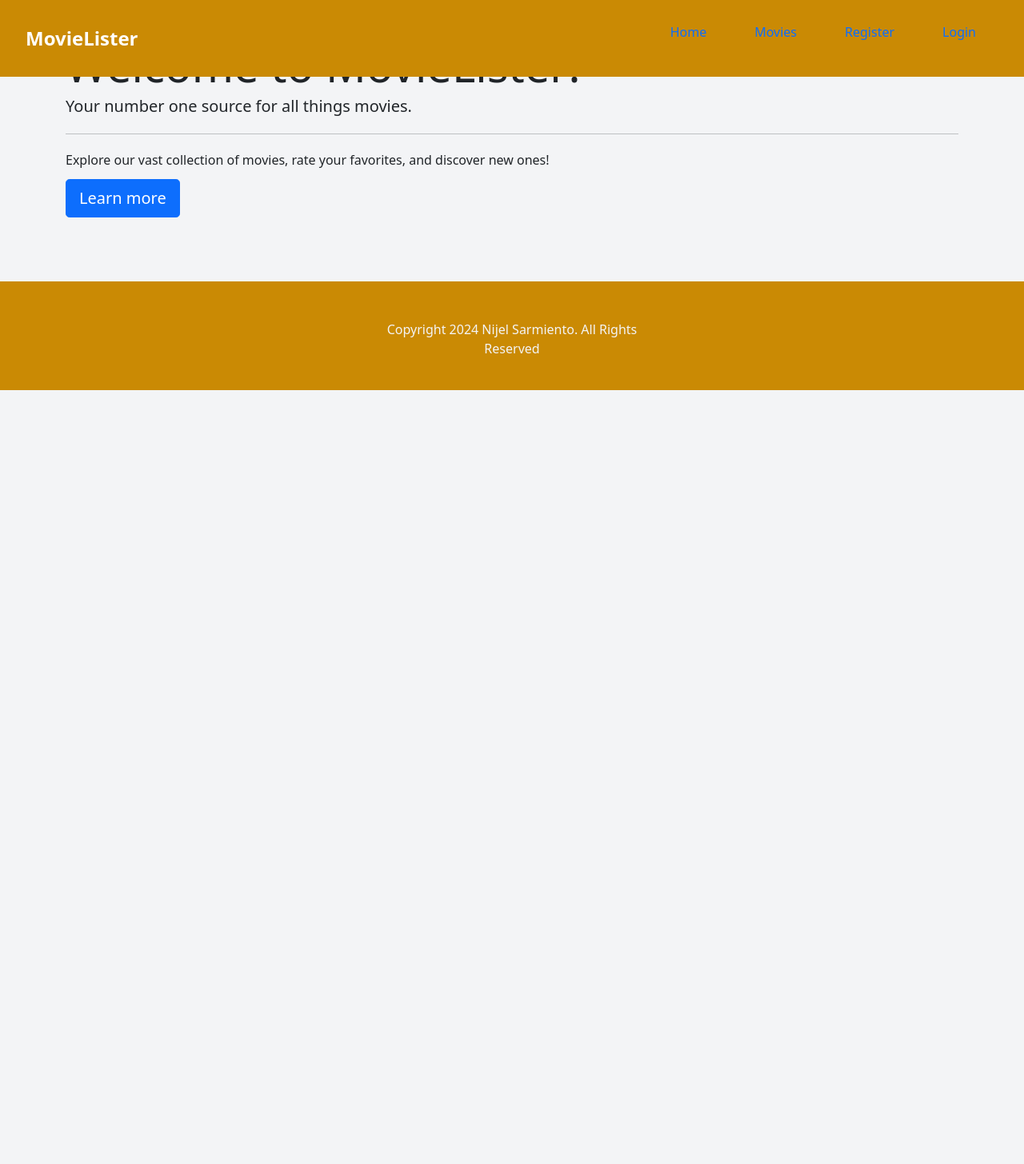
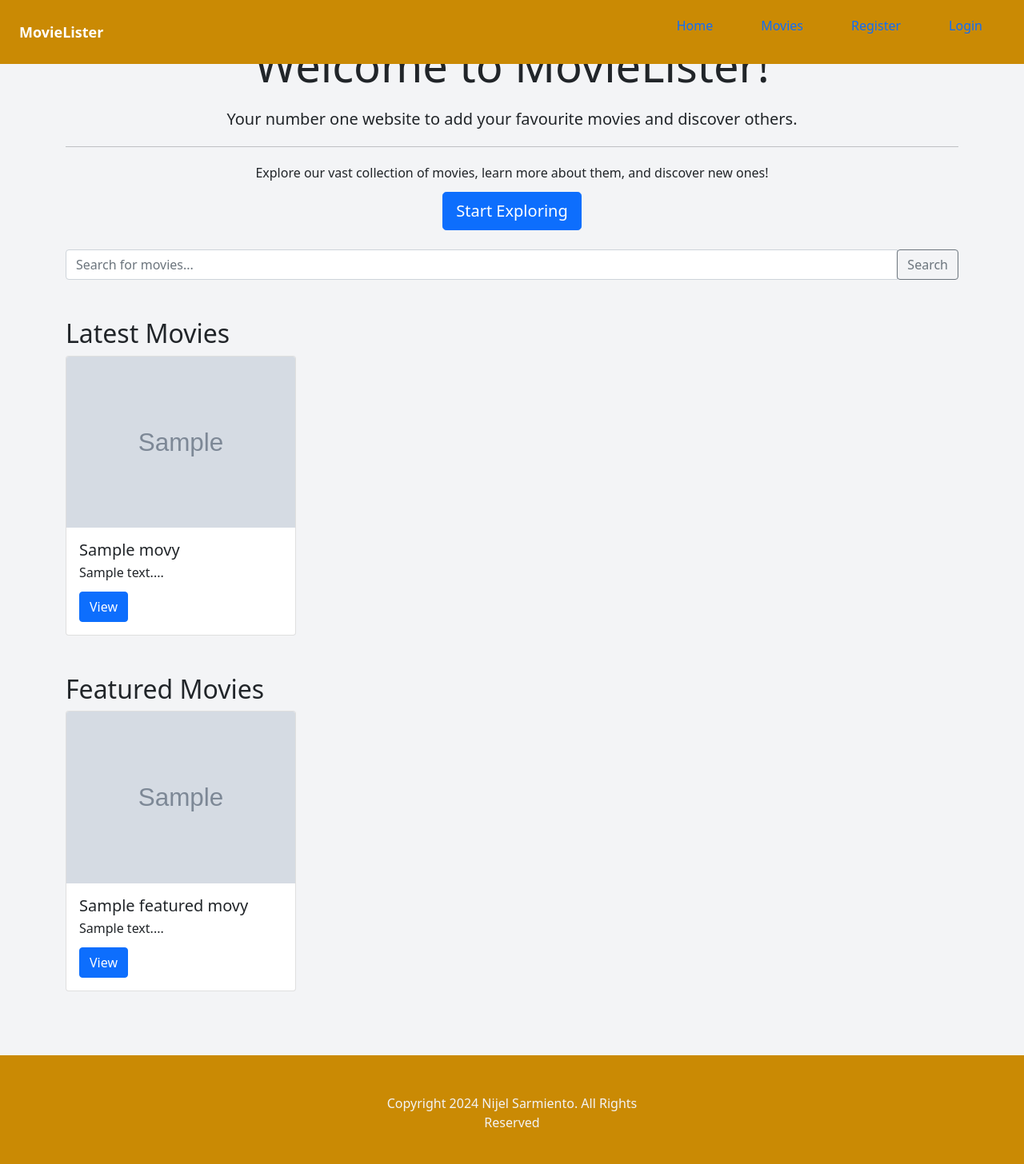
Before and after one commit to Nijel07/MovieLister, a Symfony app: template templates/home/index.html.twig in a window 1280 px wide. Shown: the whole page at 80% size. Before the commit the page ends 488 px from the top, so only its background shows below. Run offline with Twig, Linux system fonts and the light colour scheme; the template is opened without the code that fills it: most values are stand-ins (such as "Sample title", 1, 10 or a date in 2020); grey boxes marked "Sample" are stand-in pictures; style sheets or scripts are compiled from the project's sources; some libraries are stand-ins or nearby versions.

```diff
--- a/templates/base.html.twig
+++ b/templates/base.html.twig
@@ -21,16 +21,15 @@
             {% block header %}
                 <header>
                     <nav
-                            class="flex items-center justify-between flex-wrap p-6 fixed w-full z-10 top-0"
+                            class="flex items-center justify-between flex-wrap p-3 fixed w-full z-10 top-0"
                             x-data="{ isOpen: false }"
                             @keydown.escape="isOpen = false"
                             :class="{ 'shadow-lg bg-yellow-600' : isOpen , 'bg-yellow-600' : !isOpen}">
-
-                        <div class="flex items-center flex-shrink-0 text-white mr-6">
+                        <div class="flex items-center flex-shrink-0 text-white mr-4">
                             <a
                                     class="text-white no-underline hover:text-white hover:no-underline"
                                     href="/">
-            <span class="text-2xl pl-2 font-extrabold">
+            <span class="text-lg pl-2 font-extrabold">
                 MovieLister
             </span>
                             </a>
--- a/templates/home/index.html.twig
+++ b/templates/home/index.html.twig
@@ -5,11 +5,64 @@
 {% block body %}
     <div class="container">
         <div class="jumbotron mt-5">
-            <h1 class="display-4">Welcome to MovieLister!</h1>
-            <p class="lead">Your number one source for all things movies.</p>
+            <h1 class="display-4 text-center mb-4">Welcome to MovieLister!</h1>
+            <p class="lead text-center">Your number one website to add your favourite movies and discover others.</p>
             <hr class="my-4">
-            <p>Explore our vast collection of movies, rate your favorites, and discover new ones!</p>
-            <a class="btn btn-primary btn-lg" href="#" role="button">Learn more</a>
+            <p class="text-center">Explore our vast collection of movies, learn more about them, and discover new ones!</p>
+            <div class="text-center">
+                <a class="btn btn-primary btn-lg" href="/movies" role="button">Start Exploring</a>
+            </div>
+        </div>
+
+        <div class="search-bar mt-4">
+            <form action="{{ path('movies_index') }}" method="get">
+                <div class="input-group">
+                    <input type="text" class="form-control" name="search" placeholder="Search for movies...">
+                    <div class="input-group-append">
+                        <button class="btn btn-outline-secondary" type="submit">Search</button>
+                    </div>
+                </div>
+            </form>
+        </div>
+
+        <div class="latest-movies mt-5">
+            <h2>Latest Movies</h2>
+            <div class="row">
+                <div class="col-md-12">
+                    <div class="d-flex flex-row overflow-auto">
+                        {% for movie in latestMovies %}
+                            <div class="card mr-3" style="width: 18rem;">
+                                <img src="{{ movie.imagePath }}" class="card-img-top" alt="{{ movie.title }}">
+                                <div class="card-body">
+                                    <h5 class="card-title">{{ movie.title }}</h5>
+                                    <p class="card-text">{{ movie.description|slice(0, 100) }}...</p>
+                                    <a href="{{ path('movies_show', {'id': movie.id}) }}" class="btn btn-primary">View</a>
+                                </div>
+                            </div>
+                        {% endfor %}
+                    </div>
+                </div>
+            </div>
+        </div>
+
+        <div class="featured-movies mt-5">
+            <h2>Featured Movies</h2>
+            <div class="row">
+                <div class="col-md-12">
+                    <div class="d-flex flex-row overflow-auto">
+                        {% for movie in featuredMovies %}
+                            <div class="card mr-3" style="width: 18rem;">
+                                <img src="{{ movie.imagePath }}" class="card-img-top" alt="{{ movie.title }}">
+                                <div class="card-body">
+                                    <h5 class="card-title">{{ movie.title }}</h5>
+                                    <p class="card-text">{{ movie.description|slice(0, 100) }}...</p>
+                                    <a href="{{ path('movies_show', {'id': movie.id}) }}" class="btn btn-primary">View</a>
+                                </div>
+                            </div>
+                        {% endfor %}
+                    </div>
+                </div>
+            </div>
         </div>
     </div>
 {% endblock %}
```
Also changed, not shown: migrations/Version20240522085159.php (added, +43 -0 lines), src/Controller/HomeController.php (+14 -2 lines), src/Controller/MoviesController.php (+8 -7 lines), src/Entity/Movie.php (+15 -0 lines), src/Repository/MovieRepository.php (+22 -0 lines), 1 other file.
